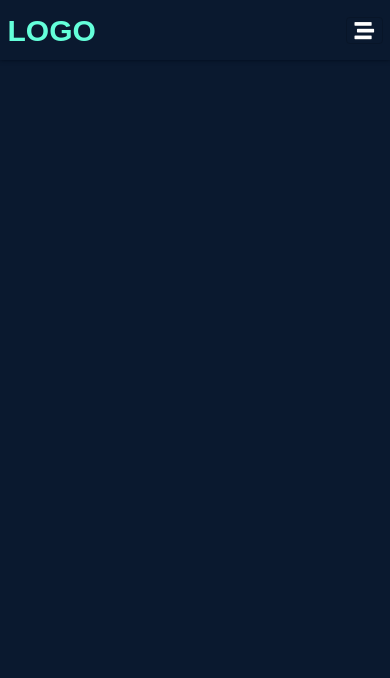
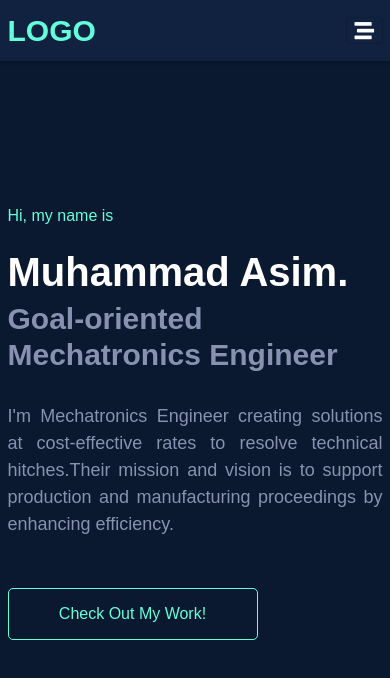
Before and after one commit to Hakimullah92/ASIM_PORTFOLIO, a plain HTML site: page index.html in a window 390 px wide. Drawn offline with nearby package versions, Linux system fonts and the light colour scheme.

Commit message:
Making Responsive Hero Section

```diff
--- a/index.css
+++ b/index.css
@@ -41,8 +41,11 @@ body{
     top: 0;
     left: 0;
     right:0;
-    z-index: 11;
+    z-index: 999;
     opacity: 1;
+}
+.header .navbar{
+    background:var(--light-navy);
 }
 .header .navbar .logo{
     color: var(--green);
@@ -82,3 +85,49 @@ body{
     background:var(--green-tint);
 }
 /* ////////// Header Styling End//////////// */
+
+
+/* ////////////// Hero Section Start/////////// */
+.hero{
+
+    width: 100%;
+    height: 100vh;
+    display: flex;
+    align-items: center;
+}
+
+.hero small{
+    color: var(--green);
+    font-size: 1.6rem;
+
+}
+.hero .name{
+    margin-top: 2rem;
+    font-size: 6rem;
+    font-weight: bold;
+    color: #fff;
+}
+.hero .job-desc{
+    font-size: 4rem;
+    font-weight: bold;
+}
+.hero .description{
+    width:550px;
+    font-size: 1.8rem;
+    text-align: justify;
+    margin: 3rem 0 5rem 0;
+}
+.hero .check-work-btn{
+    color: var(--green);
+    width: 260px;
+    padding: 1.3rem 1.5rem;
+    font-size: 1.6rem;
+    font-weight: lighter;
+    border: 1px solid var(--green) !important;
+    border-radius: 5px;
+    transition: all 0.3s ease-in-out;
+}
+.hero .check-work-btn:hover{
+    background-color:var(--light-navy);
+}
+/* ////////////// Hero Section End/////////// */
--- a/index.html
+++ b/index.html
@@ -12,6 +12,7 @@
 
     <!-- ///// Custom CSS LINK//// -->
     <link rel="stylesheet" href="index.css">
+    <link rel="stylesheet" href="/responsive.css">
 
     <!-- ...//// Custom JS LINK..//// -->
     <script src="/index.js" defer></script>
@@ -50,6 +51,29 @@
       </nav>
     </header>
     <!-- ///// Header End//// -->
+
+
+    <!-- //////// Main Element Start///////// -->
+    <main>
+      <!-- Hero Section Start -->
+      <section class="hero" id="hero">
+        <div class="container">
+          <div class="row flex-nowrap">
+            <div class="col-lg-10 col-md-9  col-12">
+              <small>Hi, my name is</small>
+              <h1 class="name">
+                Muhammad Asim.
+              </h1>
+              <h1 class="job-desc">Goal-oriented Mechatronics Engineer</h1>
+              <p class="description">I'm Mechatronics Engineer creating solutions at cost-effective rates to resolve technical hitches.Their mission and vision is to support production and manufacturing proceedings by enhancing efficiency. </p>
+              <a href="#" class="btn check-work-btn border border-primary">Check Out My Work!</a>
+            </div>
+          </div>
+        </div>
+      </section>
+      <!-- Hero Section End -->
+    </main>
+    <!-- //////// Main Element End///////// -->
     <!-- ///// BOOTSTRAP-5 JS LINK /////// -->
     <script src="https://cdn.jsdelivr.net/npm/bootstrap@5.3.0-alpha1/dist/js/bootstrap.bundle.min.js" integrity="sha384-w76AqPfDkMBDXo30jS1Sgez6pr3x5MlQ1ZAGC+nuZB+EYdgRZgiwxhTBTkF7CXvN" crossorigin="anonymous"></script>
   </body>
--- /dev/null
+++ b/responsive.css
@@ -0,0 +1,19 @@
+@media screen and (max-width:768px) {
+    .hero .description{
+        width:450px;
+    }
+    .hero .check-work-btn{
+        width: 250px;
+    }
+}
+@media  screen and (max-width:576px) {
+    .hero .name{
+        font-size: 4rem;
+    }
+    .hero .job-desc{
+        font-size: 3rem;
+    }
+    .hero .description{
+        width: 100%;
+    }
+}
```
